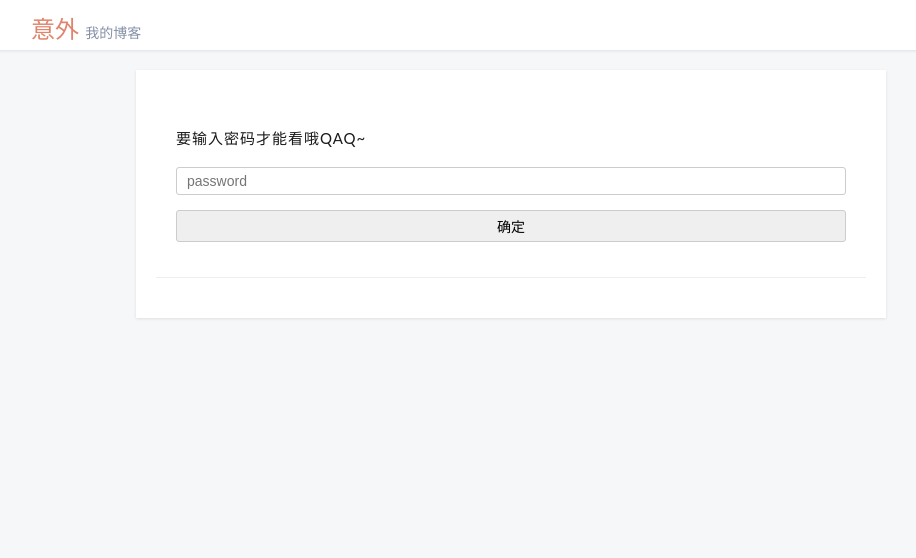
After one commit to yokonsan/yublog, a Python web app: template app/templates/column/enter_password.html in a window 1280 px wide. The commit adds this page. Shown: the top 558 px of the page, without its empty margins (129-1045 px from the left). Run offline with Jinja, Linux system fonts and the light colour scheme; the template is opened without the code that fills it: most values are stand-ins (such as "Sample title", 1, 10 or a date in 2020); form fields are guessed from the names that the template uses.

Commit message:
文章密码表单

```diff
--- a/app/static/css/column.css
+++ b/app/static/css/column.css
@@ -1,4 +1,17 @@
 /*column styles*/
+input {
+    width: 100%;
+    border-radius: 3px;
+    border: 1px solid #ccc;
+    padding: 5px 10px;
+    box-sizing: border-box;
+    font-size: 14px;
+}
+
+input[type=submit] {
+    cursor: pointer;
+}
+
 .site-box {
     border-radius: 0;
 }
--- a/app/templates/admin/admin_menu.html
+++ b/app/templates/admin/admin_menu.html
@@ -70,6 +70,11 @@
         </a>
     </p>
     <p>
+        <a href="{{ url_for('admin.upload_file') }}">
+            <button>上传文件</button>
+        </a>
+    </p>
+    <p>
         <a href="{{url_for('admin.logout')}}">
             <button>登出</button>
         </a>
--- a/app/templates/admin_column/write_article.html
+++ b/app/templates/admin_column/write_article.html
@@ -10,6 +10,7 @@
         <div class="aticle-data site-box">
             <div class="data-ipt">
                 <p>日期：{{form.date(placeholder="使用-连接年月日")}}</p>
+                <p>保密：{{form.secrecy()}}</p>
             </div>
         </div>
         <div class="aticle-body site-box">
--- /dev/null
+++ b/app/templates/column/enter_password.html
@@ -0,0 +1,29 @@
+{% extends "column_base.html" %}
+
+{% block column_content %}
+
+<div class="article-main site-box">
+
+    <div class="column-item">
+
+        <div class="flash-msg">
+
+        </div>
+
+        <div class="article-body">
+            <p>要输入密码才能看哦QAQ~</p>
+            <p></p>
+            <form action="{{ url_for('column.enter_password',url=url,id=id) }}" method="post">
+                {{form.hidden_tag()}}
+                <p>
+                    {{form.password(placeholder="password")}}
+                </p>
+                <p><input type="submit" value="确定"></p>
+            </form>
+        </div>
+
+    </div>
+
+</div>
+
+{% endblock %}
```
